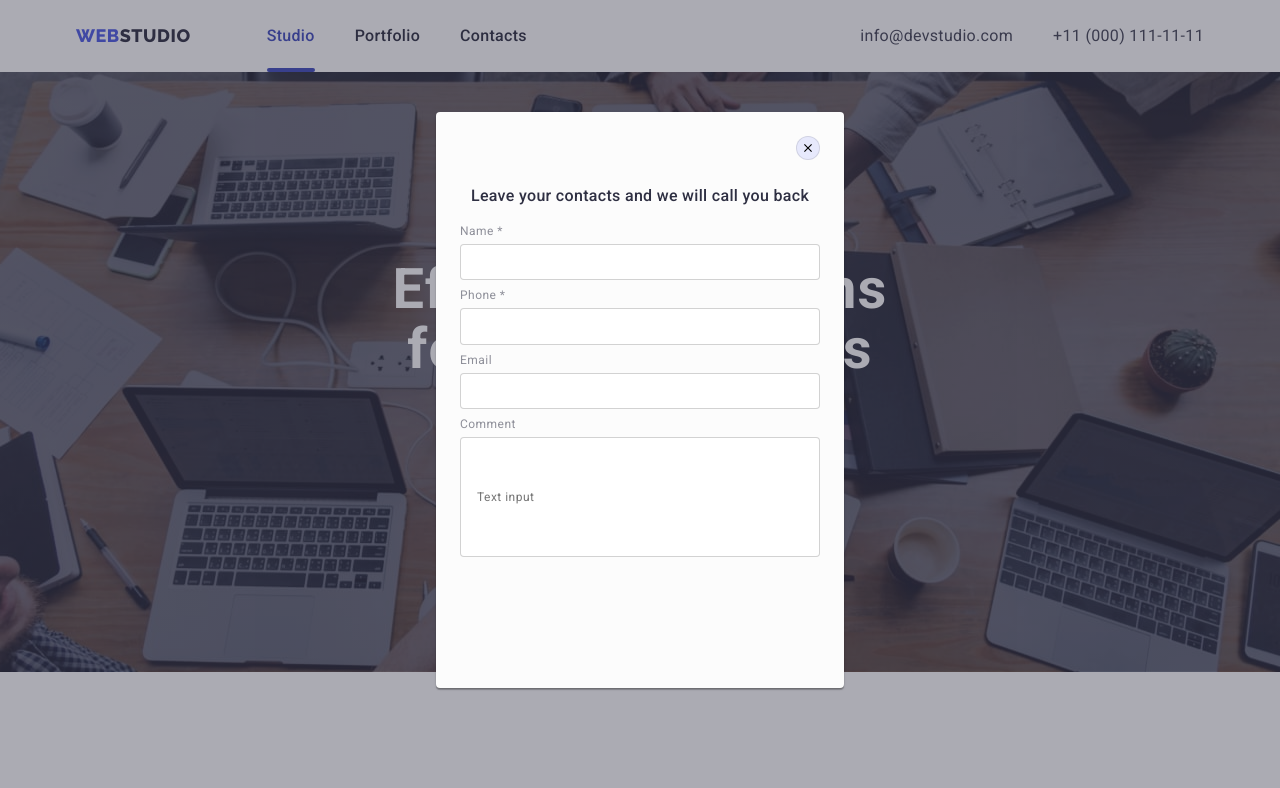
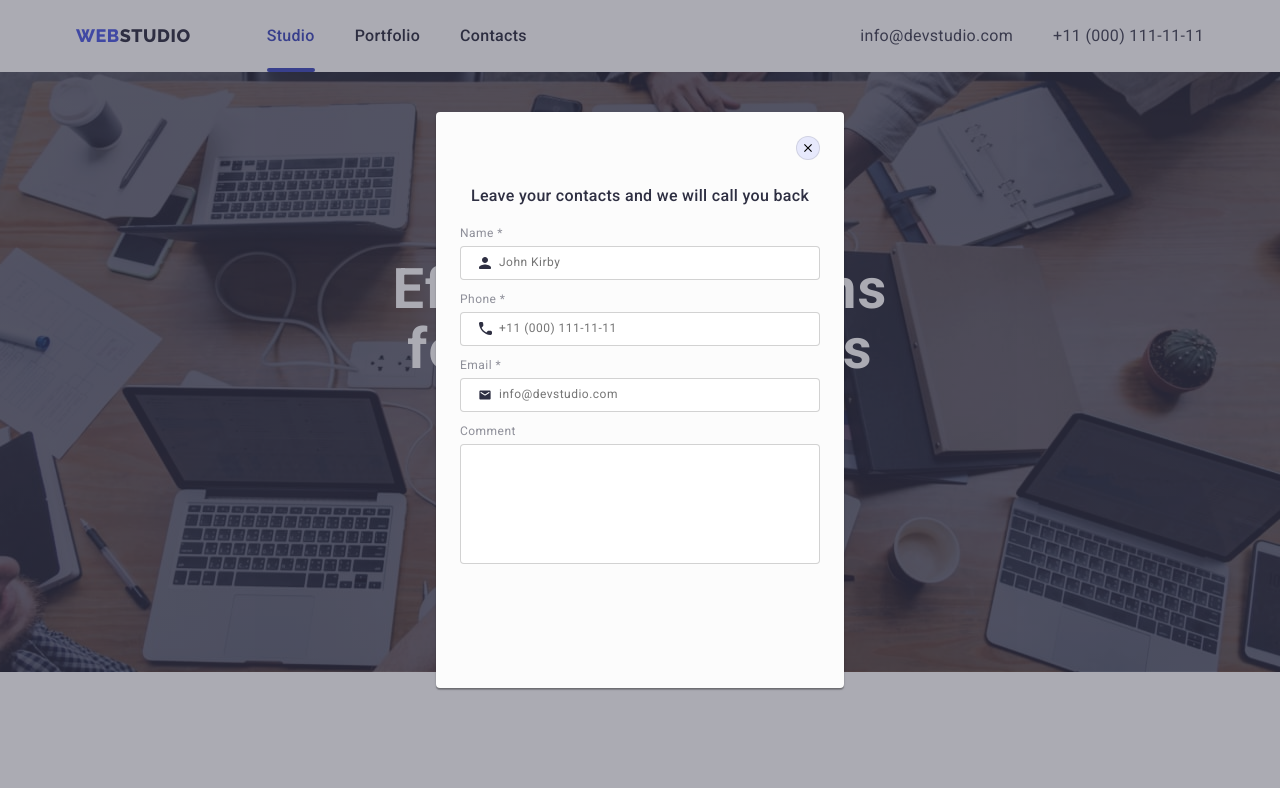
Before and after one commit to valpvf/goit-markup-hw-06, a plain HTML site: page index.html in a window 1280 px wide. Shown: the top 788 px of the page. Drawn offline with nearby package versions, Linux system fonts and the light colour scheme.

Commit message:
Add svg to modal

```diff
--- a/css/styles.css
+++ b/css/styles.css
@@ -658,9 +658,42 @@ img {
 }
 
 .modal-form {
+  padding-top: 2px;
 }
 
-.modal-form-name {
+.modal-input {
+  width: 100%;
+  padding: 8px 38px;
+  margin: 0;
+  border: 1px solid rgba(33, 33, 33, 0.2);
+  border-radius: 4px;
+  outline: transparent;
+  font-size: 12px;
+  line-height: 1.33;
+  letter-spacing: 0.04em;
+  color: rgba(117, 117, 117, 0.5);
+}
+
+.modal-input[name="user-comment"] {
+  display: block;
+  height: 120px;
+  padding: 8px 16px;
+  color: rgba(117, 117, 117, 0.5);
+  resize: none;
+}
+
+.modal-input:focus {
+  border-color: #4d5ae5;
+  color: #4d5ae5;
+}
+
+.modal-input-text {
+  display: block;
+  padding: 0 0 8px;
+}
+
+.modal-input-text > span {
+  display: block;
   margin-bottom: 4px;
   font-size: 12px;
   line-height: 1.33;
@@ -668,35 +701,20 @@ img {
   color: #8e8f99;
 }
 
-.modal-form-name:not(:first-child) {
-  margin-top: 8px;
-}
-.modal-form-name:first-child {
-  margin-top: 2px;
+
+
+.modal-input-wrap {
+  position: relative;
 }
 
-.modal-input {
-  width: 100%;
-  padding: 8px 16px;
-  border: 1px solid rgba(33, 33, 33, 0.2);
-  border-radius: 4px;
+.modal-icon {
+  position: absolute;
+  left: 16px;
+  top: 50%;
+  transform: translateY(-50%);
+  fill: #2e2f42;
 }
 
-.modal-input-name {
+.modal-input:focus + .modal-icon {
+  fill: #4d5ae5;
 }
-.modal-input-tel {
-}
-.modal-input-email {
-}
-
-.modal-input-comment {
-  height: 120px;
-}
-
-.modal-input-comment:placeholder-shown {
-  font-size: 12px;
-  line-height: 1.33;
-  letter-spacing: 0.04em;
-  color: rgba(117, 117, 117, 0.5);
-  align-items: self-start;
-}
--- a/index.html
+++ b/index.html
@@ -752,33 +752,63 @@
           Leave your contacts and we will call you back
         </p>
         <form class="modal-form">
-          <p class="modal-form-name">Name *</p>
-          <input
+          <label class="modal-input-text">
+            <span>Name *</span>
+            <span class="modal-input-wrap"
+              ><input
                 type="text"
-            class="modal-input-name modal-input"
-            placeholder=""
+                class="modal-input"
+                name="user-name"
+                placeholder="John Kirby"
+                minlength="2"
                 required
               />
-          <p class="modal-form-name">Phone *</p>
+              <svg class="modal-icon" width="18" height="24">
+                <use href="./images/icons.svg#icon-person"></use>
+              </svg>
+            </span>
+          </label>
+          <label class="modal-input-text">
+            <span>Phone *</span>
+            <span class="modal-input-wrap">
               <input
                 type="tel"
-            class="modal-input-tel modal-input"
+                class="modal-input"
+                name="user-tel"
                 title="+380 (99) 111-22-33"
-            placeholder=""
+                placeholder="+11 (000) 111-11-11"
                 required
               />
-          <p class="modal-form-name">Email</p>
+              <svg class="modal-icon" width="18" height="24">
+                <use href="./images/icons.svg#icon-phone"></use>
+              </svg>
+            </span>
+          </label>
+          <label class="modal-input-text">
+            <span>Email *</span>
+            <span class="modal-input-wrap">
               <input
                 type="email"
-            class="modal-input-email modal-input"
-            placeholder=""
+                class="modal-input"
+                name="user-email"
+                placeholder="info@devstudio.com"
+                required
               />
-          <p class="modal-form-name">Comment</p>
-          <input
-            type="text"
-            class="modal-input-comment modal-input"
+              <svg class="modal-icon" width="18" height="24">
+                <use href="./images/icons.svg#icon-email"></use>
+              </svg>
+            </span>
+          </label>
+          <label class="modal-input-text">
+            <span>Comment</span>
+            <textarea
               placeholder="Text input"
-          />
+              class="modal-input"
+              name="user-comment"
+              id="user-comment"
+            >
+            </textarea>
+          </label>
         </form>
       </div>
     </div>
```
Lines whose indentation alone changed are shown as unchanged.
